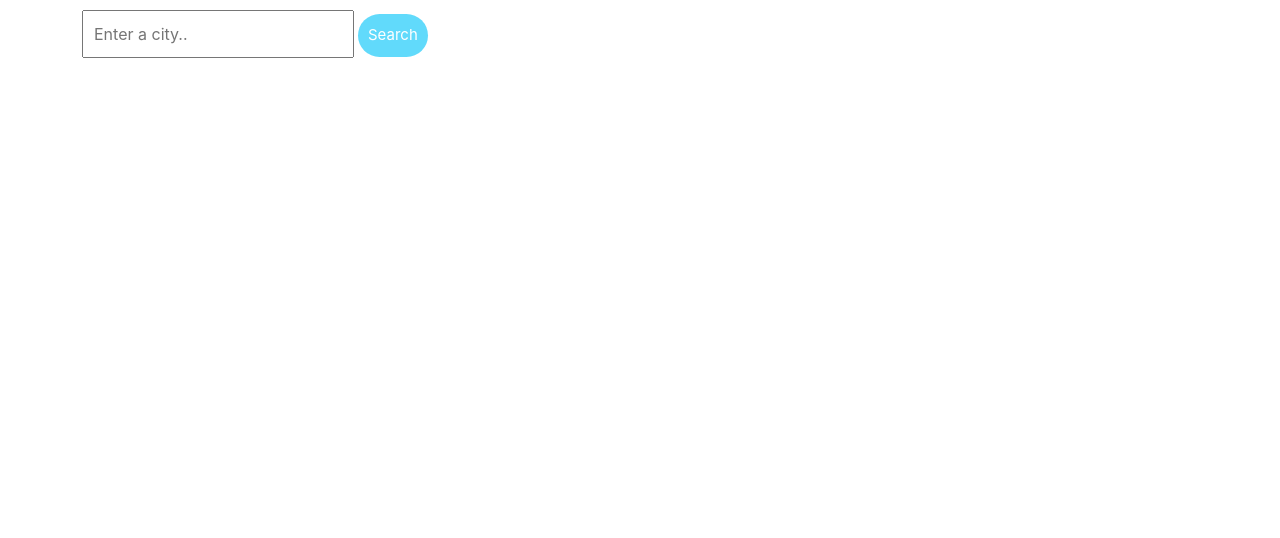
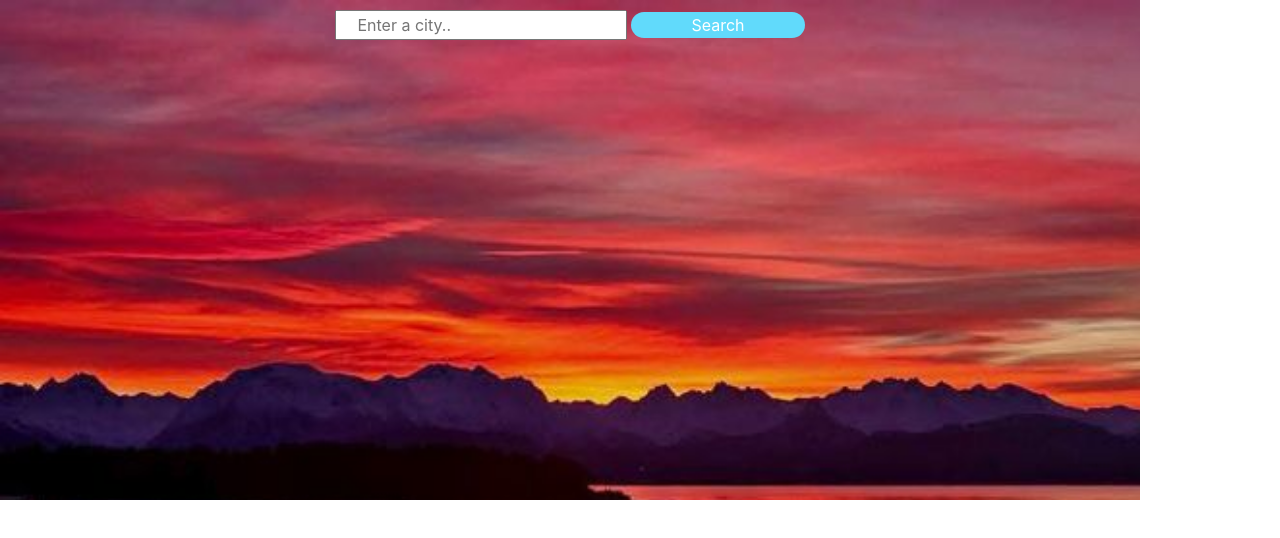
Before and after one commit to mercyogalo/React-pract, a React (Create React App) app in the folder weather-project/my-app/: page / in a window 1280 px wide. Shown: the top 538 px of the page. Built offline with nearby package versions, Linux system fonts and the light colour scheme.

Commit message:
updated the layout
added the background image and updated the styling

```diff
--- a/weather-project/my-app/src/App.css
+++ b/weather-project/my-app/src/App.css
@@ -1,39 +1,44 @@
+
 :root{
   --secondary-color:#ffffff;
   --primary-color:#0D110F;
 }
 
 .weather-app-section{
-  background-color: var(--primary-color);
+  background-image: url(bg-1.jpeg);
+  background-repeat: no-repeat;
   color:var(--secondary-color);
-  display: block;
-  margin: 0 auto;
-  padding-top:100px;
-  padding-bottom: 100px;
+  margin:0;
+  padding:0;
+  width: 100%;
+  height: 500px;
+  background-attachment: fixed;
+  background-size: cover;
+  top: 0;
+  left: 0;
+}
+
+
+
+.weather-app-section .form{
+text-align: center;
   margin-top: 10px;
   margin-bottom: 10px;
 }
 
-
-
-.form{
-  margin-top: 10px;
-  margin-bottom: 10px;
+.form .search-input{
+  padding-right:20px;
+  padding-left: 20px;
 }
-.form input{
-  padding:10px;
-}
-.search-button{
-  padding:10px;
+.form .search-button{
   background-color: #61dafb;
   color:white;
   margin-left: 4px;
   border-radius: 25px;
-  padding-right: 25px;
-  padding-left: 25px;
+  padding-right: 60px;
+  padding-left: 60px;
   border: none;
-  font-size: 15px;
 }
-.search-button:hover{
+.form .search-button:hover{
   cursor: pointer;
 }
--- a/weather-project/my-app/src/App.js
+++ b/weather-project/my-app/src/App.js
@@ -44,7 +44,7 @@ function displayTemperature(response){
   <input
     type="text"
     placeholder="Enter a city.."
-    className="search-input"
+    className="search-input "
     onChange={handleCity}
   />
   <input type="submit" value="Search" className="search-button" />
@@ -56,8 +56,8 @@ function displayTemperature(response){
 
  if (loader) {
   return (
-    <div className="container">
-    <div className="row weather-app-section">
+    <div className="container weather-app-section">
+    <div className="row ">
 
 
     <div className="col-sm-12">
@@ -93,13 +93,13 @@ function displayTemperature(response){
  }
  else{
   return (
-    <div className="container">
-       <div className="row">
+    <div className="container weather-app-section">
+       <div className="row ">
+
        <div className="col-sm-12">
+    {form}
+    </div>
 
-    {form}
-
-    </div>
      </div>
      </div>
 
```
Also changed, not shown: weather-project/my-app/src/bg-1.jpeg (added).
